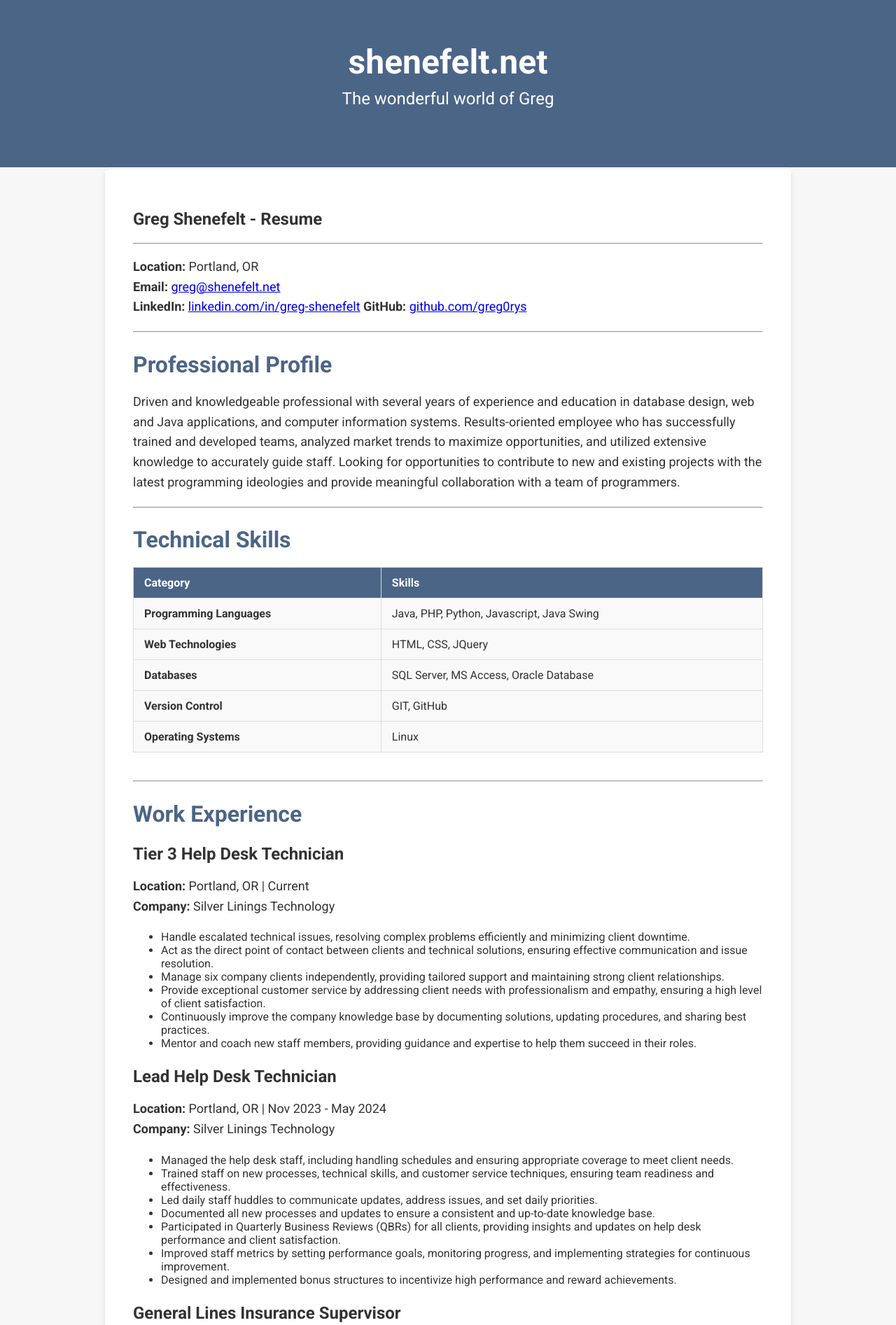
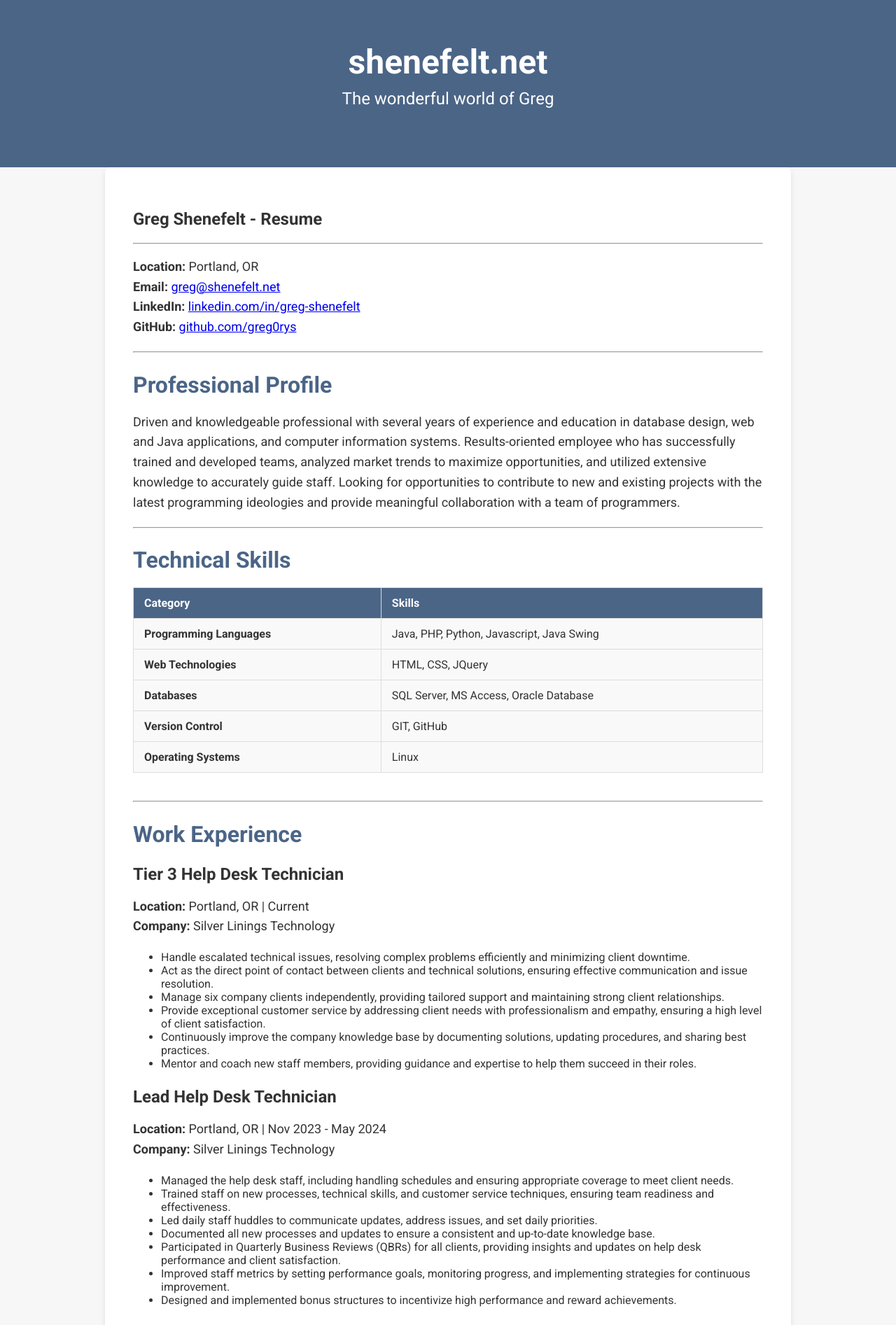
Before and after one commit to greg0rys/greg0rys.github.io, a Jekyll site: the page built from index.md, in a window 1280 px wide. Shown: the top 1893 px of the page at 70% size. Built offline with Jekyll 4.4.1, drawn with Linux system fonts in a browser that asks for light colours.

```diff
--- a/index.md
+++ b/index.md
@@ -9,7 +9,7 @@ title: ~/shenefelt.net
 
 **Location:** Portland, OR
 **Email:** [greg@shenefelt.net](mailto:greg@shenefelt.net)
-**LinkedIn:** [linkedin.com/in/greg-shenefelt](https://linkedin.com/in/greg-shenefelt)
+**LinkedIn:** [linkedin.com/in/greg-shenefelt](https://linkedin.com/in/greg-shenefelt)\
 **GitHub:** [github.com/greg0rys](https://www.github.com/greg0rys)
 
 ---
```
